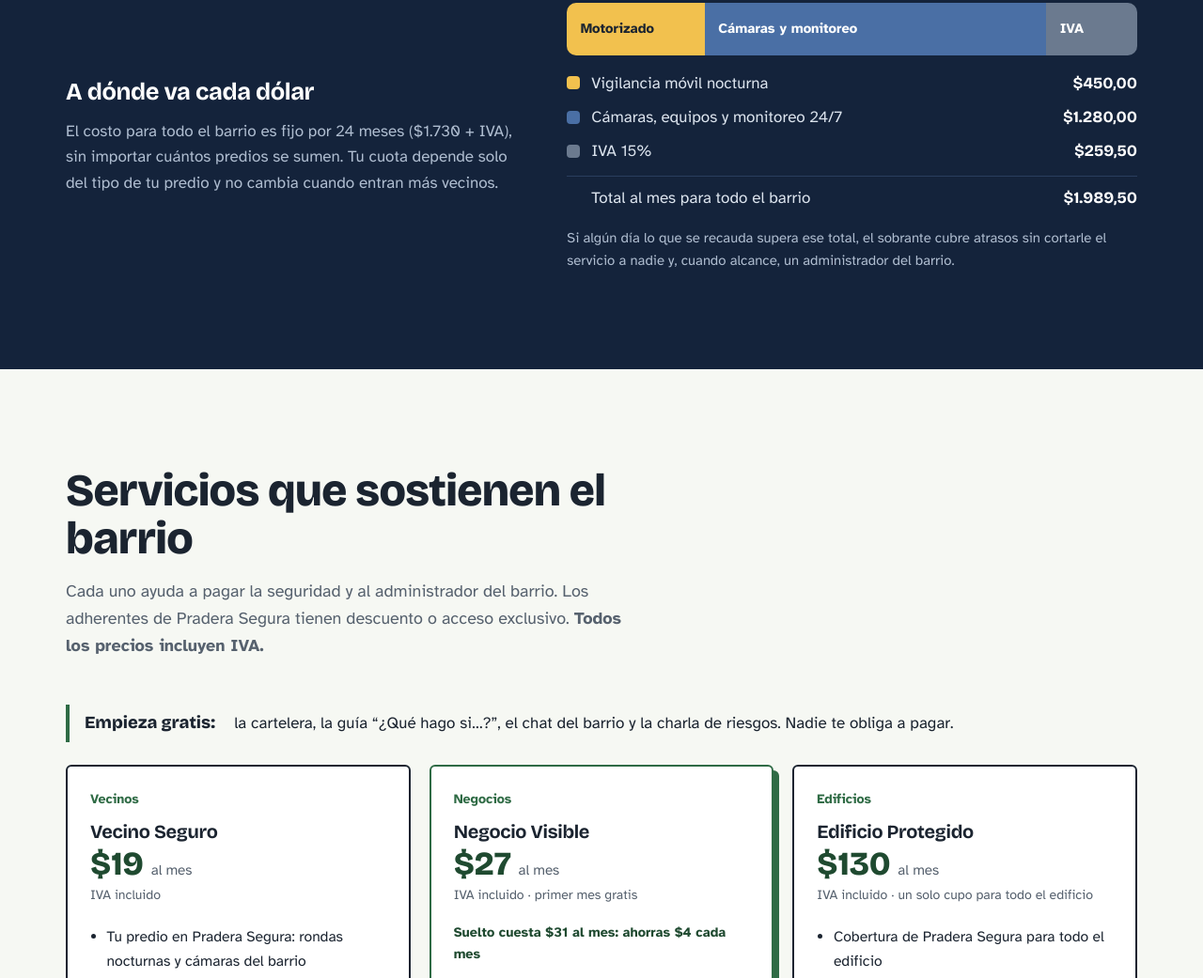
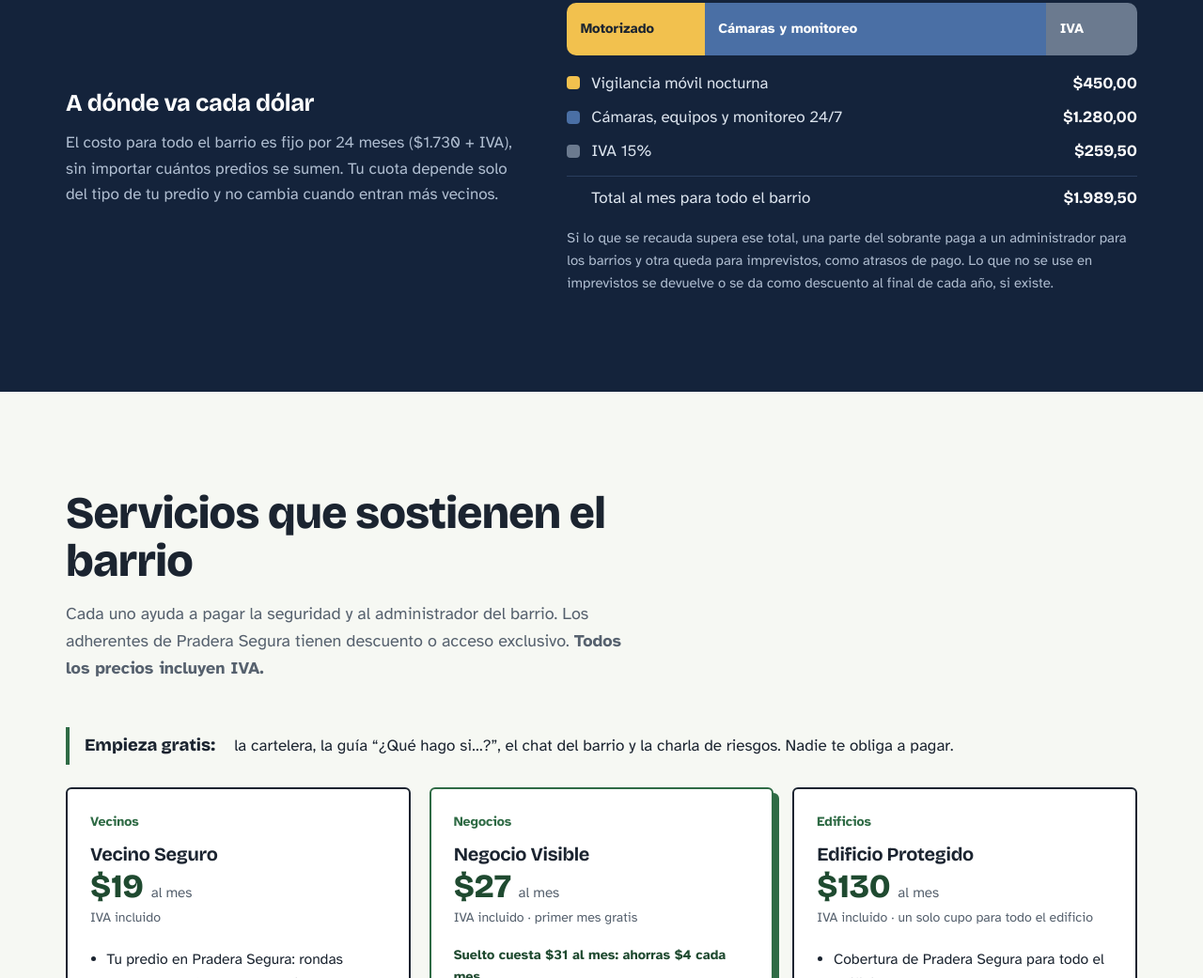
Before and after one commit to Neyt/lapradera, a plain HTML site: page index.html in a window 1280 px wide. Shown: the part 4230-5271 px from the top of the page at 94% size. Drawn offline with nearby package versions, Linux system fonts and the light colour scheme.

Commit message:
Sobrante: administrador para los barrios e imprevistos con devolucion o descuento anual
Co-Authored-By: Claude Sonnet 5.5 <noreply@anthropic.com>
Claude-Session: https://claude.ai/code/session_01LAutxQw1Hht1qgA2aYpHdz

```diff
--- a/index.html
+++ b/index.html
@@ -515,7 +515,7 @@ footer a{color:#fff}
           <li><i style="background:#6B7A8F"></i><span>IVA 15%</span><b>$259,50</b></li>
           <li class="total"><i></i><span>Total al mes para todo el barrio</span><b>$1.989,50</b></li>
         </ul>
-        <p style="color:#AFBDD0;font-size:.93rem;margin:1rem 0 0">Si algún día lo que se recauda supera ese total, el sobrante cubre atrasos sin cortarle el servicio a nadie y, cuando alcance, un administrador del barrio.</p>
+        <p style="color:#AFBDD0;font-size:.93rem;margin:1rem 0 0">Si lo que se recauda supera ese total, una parte del sobrante paga a un administrador para los barrios y otra queda para imprevistos, como atrasos de pago. Lo que no se use en imprevistos se devuelve o se da como descuento al final de cada año, si existe.</p>
       </div>
     </div>
   </div>
```
